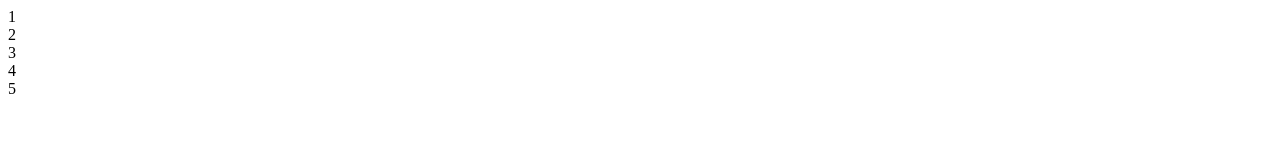
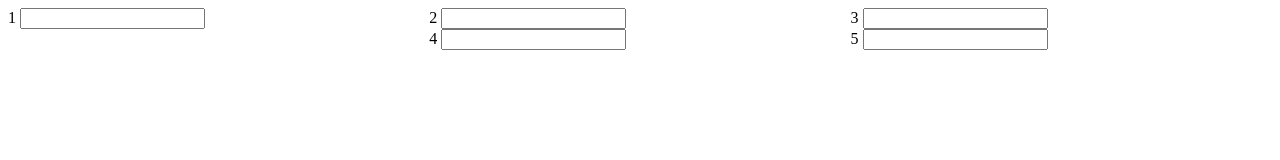
Before and after one commit to testeua/testeua.github.io, a plain HTML site: page index.html in a window 1280 px wide. Drawn offline with Linux system fonts and the light colour scheme.

Commit message:
Fixed divs and css

```diff
--- a/css/css.css
+++ b/css/css.css
@@ -15,8 +15,13 @@
 .col-11 {width: 91.66%;}
 .col-12 {width: 100%;}
 
-.row::after {
+.row:after {
     content: "";
     clear: both;
     display: block;
+	float: left;
 }
+
+[class*="col-"] {
+    float: left;
+}
--- a/index.html
+++ b/index.html
@@ -1,50 +1,32 @@
 <!DOCTYPE html>
 
-<html>
+<html lang="pt">
   <head>
     <title>Home</title>
     <link rel="stylesheet" href="/css/css.css" />
   </head>
 
   <body>
-    <!-- --start div row-- -->
       <div class="row">
-
-      <!-- --start div col-4-- -->
           <div class="col-4">
-        1
+              1 <input id="Text1" type="text" />
           </div>
-      <!-- --end div col-4-- -->
-
-      <!-- --start inner div-- -->
-      <div>
-        <!-- --start div col-4-- -->
-        <div class="col-4">
-          2
+          <div class="col-8">
+              <div class="col-6">
+                  2 <input id="Text2" type="text" />
               </div>
-        <!-- --end div col-4-- -->
-
-        <!-- --start div col-4-- -->
-        <div class="col-4">
-          3
+              <div class="col-6">
+                  3 <input id="Text3" type="text" />
               </div>
-        <!-- --end div col-4-- -->
               <div class="row">
-          <!-- --start div col-4-- -->
-        <div class="col-4">
-          4
+                  <div class="col-6">
+                      4 <input id="Text4" type="text" />
                   </div>
-        <!-- --end div col-4-- -->
-
-        <!-- --start div col-4-- -->
-        <div class="col-4">
-          5
-        </div>
-        <!-- --end div col-4-- -->
+                  <div class="col-6">
+                      5 <input id="Text5" type="text" />
                   </div>
               </div>
-      <!-- --end inner div-- -->
           </div>
-    <!-- --end div row-- -->
+      </div>
   </body>
 </html>
```
Lines whose indentation alone changed are shown as unchanged.
